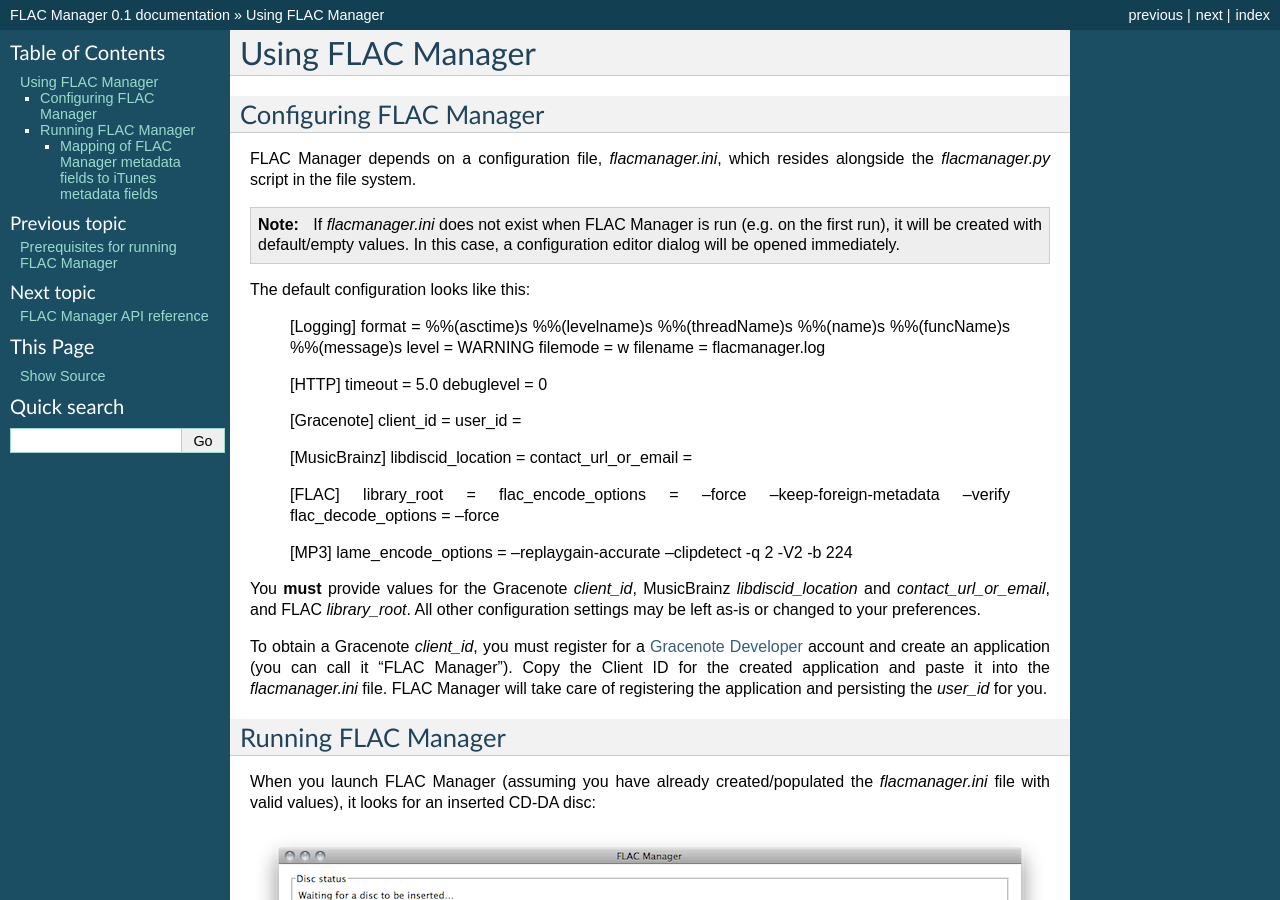
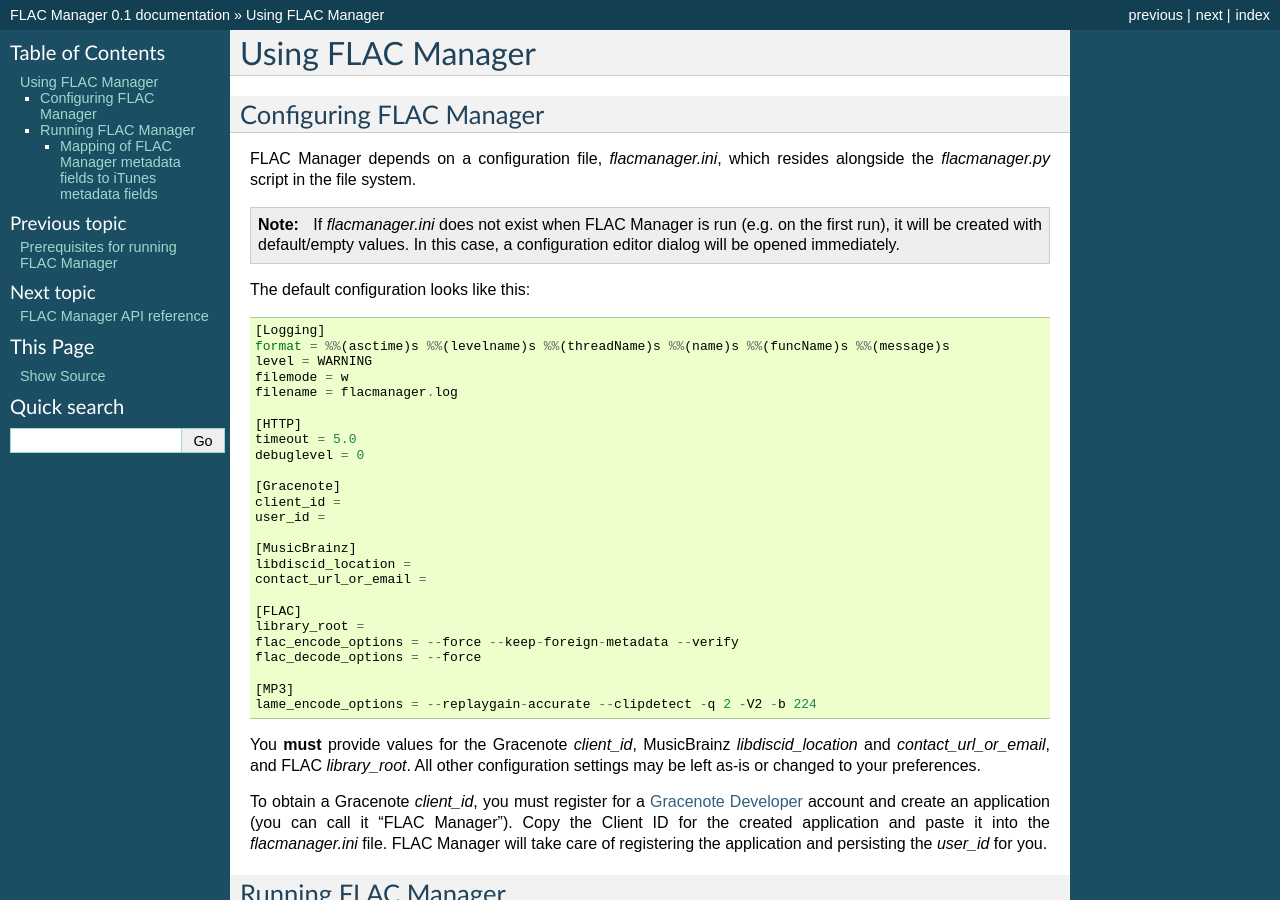
Before and after one commit to mzipay/FLACManager, a Sphinx documentation site: the page built from doc/source/usage.rst, in a window 1280 px wide and 900 px high. Built offline with Sphinx 7.4.7, drawn with Linux system fonts in a browser that asks for light colours.

```diff
--- a/doc/source/usage.rst
+++ b/doc/source/usage.rst
@@ -14,7 +14,7 @@ alongside the *flacmanager.py* script in the file system.
    first run), it will be created with default/empty values. In this case, a
    configuration editor dialog will be opened immediately.
 
-The default configuration looks like this:
+The default configuration looks like this::
 
    [Logging]
    format = %%(asctime)s %%(levelname)s %%(threadName)s %%(name)s %%(funcName)s %%(message)s
```
